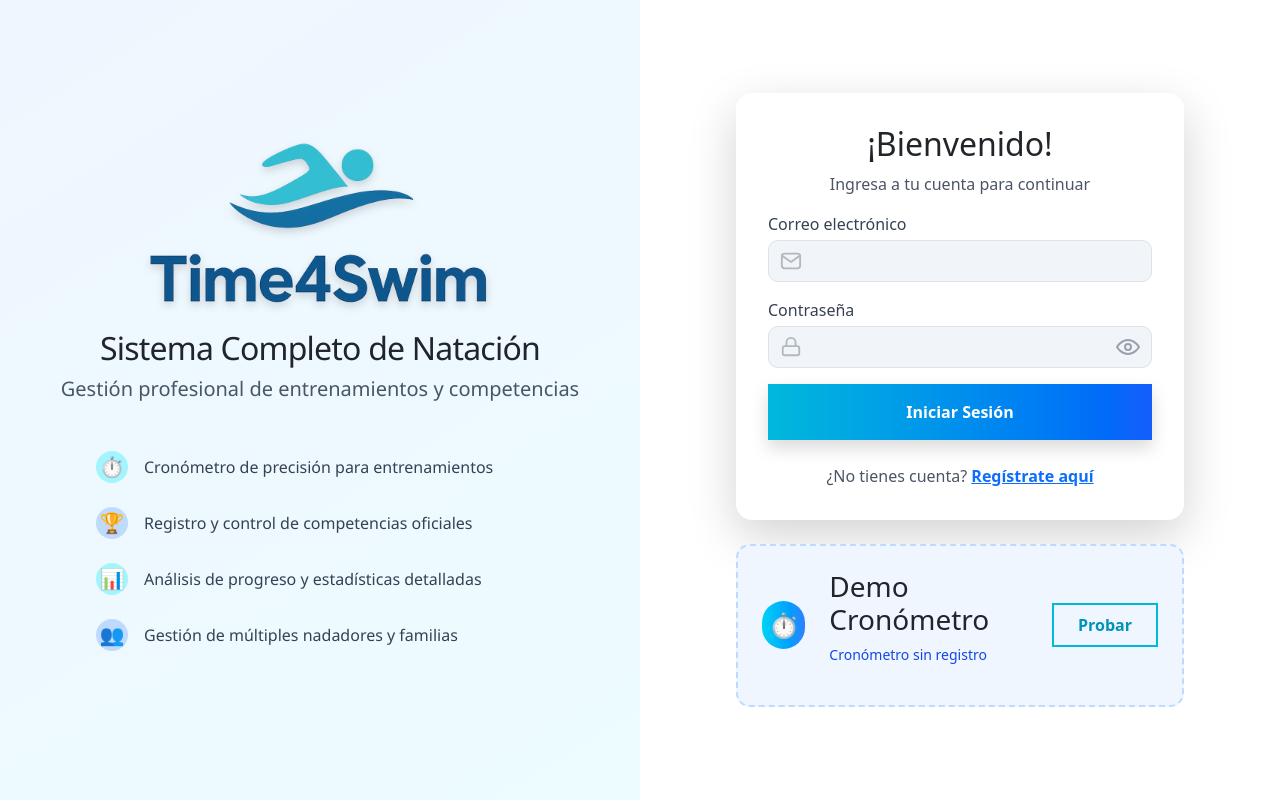
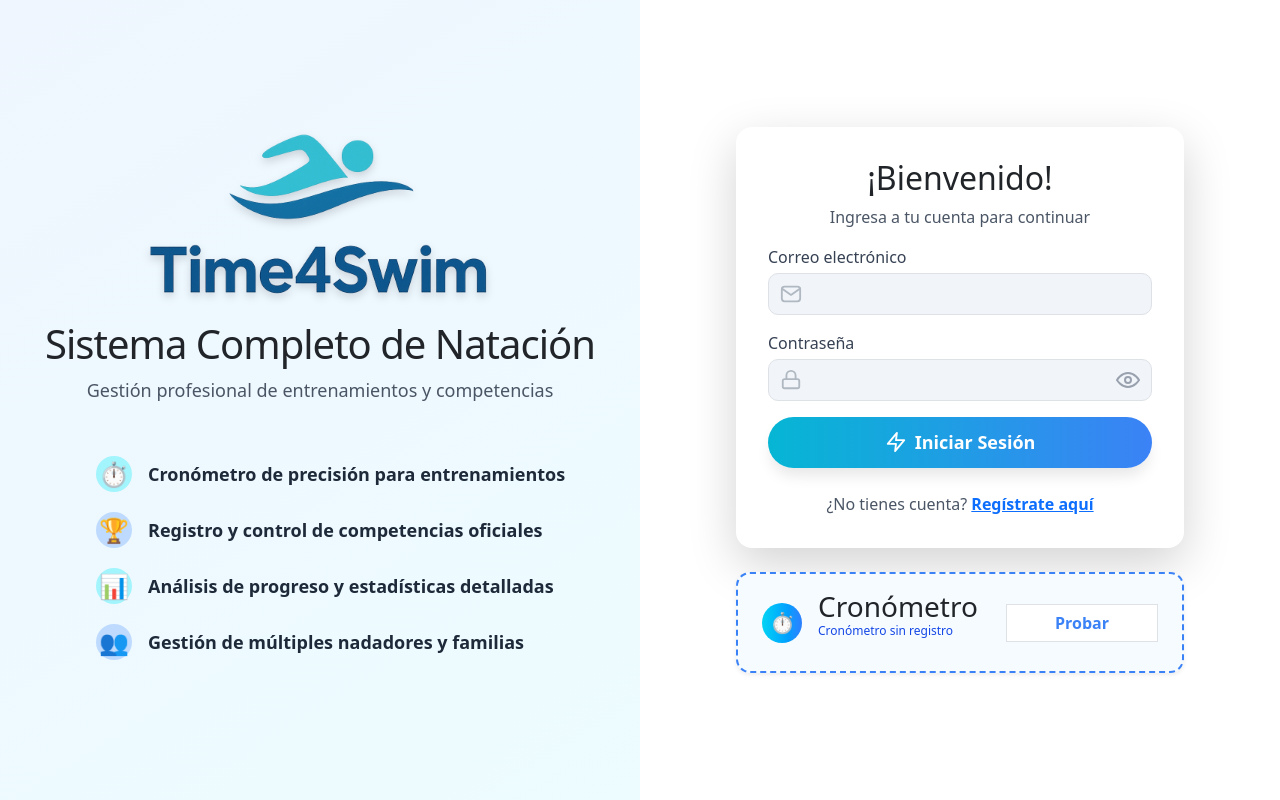
Before and after one commit to alexandercd9-gif/time4swim, a Next.js app: page /login in a window 1280 px wide. Built offline with nearby package versions, Linux system fonts and the light colour scheme.

Commit message:
Agrega dashboards básicos para parents, club, coach y swimmer

```diff
--- a/src/app/club/dashboard/page.tsx
+++ b/src/app/club/dashboard/page.tsx
@@ -1 +1,10 @@
-// ...existing code...
+export default function ClubDashboard() {
+	return (
+		<div className="min-h-screen flex items-center justify-center bg-blue-50">
+			<div className="bg-white rounded-xl shadow-lg p-8 text-center">
+				<h1 className="text-2xl font-bold text-blue-900 mb-2">Dashboard para Clubes - Time4Swim</h1>
+				<p className="text-gray-700">Bienvenido al panel de clubes. Administra nadadores, entrenadores y competencias.</p>
+			</div>
+		</div>
+	);
+}
--- /dev/null
+++ b/src/app/coach/dashboard/page.tsx
@@ -0,0 +1,10 @@
+export default function CoachDashboard() {
+  return (
+    <div className="min-h-screen flex items-center justify-center bg-blue-50">
+      <div className="bg-white rounded-xl shadow-lg p-8 text-center">
+        <h1 className="text-2xl font-bold text-blue-900 mb-2">Dashboard para Entrenadores - Time4Swim</h1>
+        <p className="text-gray-700">Bienvenido al panel de entrenadores. Gestiona entrenamientos y progreso de nadadores.</p>
+      </div>
+    </div>
+  );
+}
--- a/src/app/login/page.tsx
+++ b/src/app/login/page.tsx
@@ -1,72 +1,75 @@
 "use client";
 
 import { useState } from "react";
+import { useRouter } from "next/navigation";
 
 export default function LoginPage() {
-  // Estados para email y password
   const [email, setEmail] = useState("");
   const [password, setPassword] = useState("");
   const [showPassword, setShowPassword] = useState(false);
+  const [isLoading, setIsLoading] = useState(false);
+  const router = useRouter();
 
-  // Manejo de submit
-  const handleSubmit = (e: React.FormEvent) => {
+  const handleSubmit = async (e: React.FormEvent) => {
     e.preventDefault();
-    // Aquí irá la integración con autenticación y roles
-    alert(`Login: ${email} / ${password}`);
+    setIsLoading(true);
+
+    try {
+      // Simulación de login exitoso - Reemplazar con tu API real
+      await new Promise(resolve => setTimeout(resolve, 1000));
+
+      // Redirección inmediata al dashboard del admin
+      router.push("/admin/dashboard");
+
+    } catch (error) {
+      console.error("Error de login:", error);
+    } finally {
+      setIsLoading(false);
+    }
   };
 
   return (
     <div className="min-h-screen flex flex-col md:flex-row bg-gradient-to-br from-blue-50 to-cyan-50">
-        {/* Lado izquierdo */}
-        <div className="flex-1 flex flex-col justify-center items-center px-8 py-12">
-          {/* Solo el logo centrado, tamaño anterior */}
+      {/* Lado izquierdo solo visible en desktop */}
+      <div className="hidden md:flex flex-1 flex-col justify-center items-center px-8 py-12">
         <img
           src="/logo.png"
           alt="Logo Time4Swim"
           className="mb-4 w-56 h-auto max-w-lg md:w-72 lg:w-80 xl:w-96 drop-shadow-lg"
           style={{ objectFit: 'contain' }}
         />
-          {/* Título y subtítulo con fuente moderna y más arriba */}
-          <div className="-mt-2 mb-6 w-full flex flex-col items-center">
-            <h2 className="text-5xl md:text-7xl font-semibold font-sans tracking-tight text-blue-900 mb-2 text-center" style={{fontFamily: 'Segoe UI, Helvetica Neue, Arial, sans-serif'}}>
+        <div className="-mt-2 mb-7 w-full flex flex-col items-center">
+          <h1 className="text-[2.2rem] md:text-[2.6rem] font-bold text-blue-900 mb-2 text-center font-['Poppins','Montserrat','Segoe UI','Inter','sans-serif'] tracking-tight leading-tight">
             Sistema Completo de Natación
-            </h2>
-            <p className="text-lg md:text-xl text-gray-600 mb-4 text-center font-normal" style={{fontFamily: 'Segoe UI, Helvetica Neue, Arial, sans-serif'}}>
+          </h1>
+          <p className="text-base md:text-lg text-gray-600 mb-4 text-center font-['Inter','System UI','Segoe UI','sans-serif'] font-medium">
             Gestión profesional de entrenamientos y competencias
           </p>
         </div>
-          <ul className="space-y-6 w-full max-w-lg" style={{fontFamily: 'Segoe UI, Helvetica Neue, Arial, sans-serif'}}>
+        <ul className="space-y-5 w-full max-w-lg font-['Inter','System UI','Segoe UI','sans-serif']">
           <li className="flex items-center gap-3">
-            <span className="inline-flex items-center justify-center w-8 h-8 rounded-full bg-cyan-200 text-cyan-700 text-xl">
+            <span className="inline-flex items-center justify-center w-9 h-9 rounded-full bg-cyan-200 text-cyan-700 text-2xl">
               <span role="img" aria-label="cronómetro">⏱️</span>
             </span>
-            <span className="text-gray-700 font-medium">
-              Cronómetro de precisión para entrenamientos
-            </span>
+            <span className="text-gray-800 font-semibold text-base md:text-lg">Cronómetro de precisión para entrenamientos</span>
           </li>
           <li className="flex items-center gap-3">
-            <span className="inline-flex items-center justify-center w-8 h-8 rounded-full bg-blue-200 text-blue-700 text-xl">
+            <span className="inline-flex items-center justify-center w-9 h-9 rounded-full bg-blue-200 text-blue-700 text-2xl">
               <span role="img" aria-label="trofeo">🏆</span>
             </span>
-            <span className="text-gray-700 font-medium">
-              Registro y control de competencias oficiales
-            </span>
+            <span className="text-gray-800 font-semibold text-base md:text-lg">Registro y control de competencias oficiales</span>
           </li>
           <li className="flex items-center gap-3">
-            <span className="inline-flex items-center justify-center w-8 h-8 rounded-full bg-cyan-200 text-cyan-700 text-xl">
+            <span className="inline-flex items-center justify-center w-9 h-9 rounded-full bg-cyan-200 text-cyan-700 text-2xl">
               <span role="img" aria-label="estadísticas">📊</span>
             </span>
-            <span className="text-gray-700 font-medium">
-              Análisis de progreso y estadísticas detalladas
-            </span>
+            <span className="text-gray-800 font-semibold text-base md:text-lg">Análisis de progreso y estadísticas detalladas</span>
           </li>
           <li className="flex items-center gap-3">
-            <span className="inline-flex items-center justify-center w-8 h-8 rounded-full bg-blue-200 text-blue-700 text-xl">
+            <span className="inline-flex items-center justify-center w-9 h-9 rounded-full bg-blue-200 text-blue-700 text-2xl">
               <span role="img" aria-label="usuarios">👥</span>
             </span>
-            <span className="text-gray-700 font-medium">
-              Gestión de múltiples nadadores y familias
-            </span>
+            <span className="text-gray-800 font-semibold text-base md:text-lg">Gestión de múltiples nadadores y familias</span>
           </li>
         </ul>
       </div>
@@ -74,6 +77,15 @@ export default function LoginPage() {
       {/* Lado derecho */}
       <div className="flex-1 flex flex-col justify-center items-center px-8 py-12 bg-white">
         <div className="w-full max-w-md bg-white rounded-2xl shadow-lg p-8">
+          {/* Logo solo visible en móvil */}
+          <div className="md:hidden flex flex-col items-center mb-6">
+            <img
+              src="/logo.png"
+              alt="Logo Time4Swim"
+              className="mb-2 w-32 h-auto drop-shadow-lg"
+              style={{ objectFit: 'contain' }}
+            />
+          </div>
           <h2 className="text-2xl font-bold text-gray-900 mb-2 text-center">¡Bienvenido!</h2>
           <p className="text-gray-600 text-center mb-6">Ingresa a tu cuenta para continuar</p>
           <form className="space-y-4" onSubmit={handleSubmit}>
@@ -83,7 +95,6 @@ export default function LoginPage() {
                 Correo electrónico
               </label>
               <div className="relative">
-                {/* Icono email SVG outline moderno */}
                 <span className="absolute left-3 top-1/2 transform -translate-y-1/2 pointer-events-none">
                   <svg xmlns="http://www.w3.org/2000/svg" width="22" height="22" viewBox="0 0 24 24" fill="none" stroke="#b0b8c1" strokeWidth="2" strokeLinecap="round" strokeLinejoin="round">
                     <rect x="2" y="4" width="20" height="16" rx="3" />
@@ -98,6 +109,7 @@ export default function LoginPage() {
                   onChange={e => setEmail(e.target.value)}
                   autoComplete="email"
                   required
+                  disabled={isLoading}
                 />
               </div>
             </div>
@@ -107,7 +119,6 @@ export default function LoginPage() {
                 Contraseña
               </label>
               <div className="relative">
-                {/* Icono candado SVG outline moderno */}
                 <span className="absolute left-3 top-1/2 transform -translate-y-1/2 pointer-events-none">
                   <svg xmlns="http://www.w3.org/2000/svg" width="22" height="22" viewBox="0 0 24 24" fill="none" stroke="#b0b8c1" strokeWidth="2" strokeLinecap="round" strokeLinejoin="round">
                     <rect x="3" y="11" width="18" height="10" rx="2" />
@@ -122,8 +133,8 @@ export default function LoginPage() {
                   onChange={e => setPassword(e.target.value)}
                   autoComplete="current-password"
                   required
+                  disabled={isLoading}
                 />
-                {/* Icono ojito outline moderno */}
                 <button
                   type="button"
                   className="absolute right-3 top-1/2 transform -translate-y-1/2 text-gray-400 hover:text-blue-500 transition"
@@ -131,9 +142,9 @@ export default function LoginPage() {
                   onClick={() => setShowPassword(!showPassword)}
                   tabIndex={-1}
                   aria-label={showPassword ? "Ocultar contraseña" : "Mostrar contraseña"}
+                  disabled={isLoading}
                 >
                   {showPassword ? (
-                    // Ojito cerrado (outline)
                     <svg xmlns="http://www.w3.org/2000/svg" width="24" height="24" viewBox="0 0 24 24" fill="none" stroke="currentColor" strokeWidth="2" strokeLinecap="round" strokeLinejoin="round" className="feather feather-eye-off">
                       <path d="M17.94 17.94A10.06 10.06 0 0 1 12 19c-5 0-9.27-3.11-10.94-7.5a1.5 1.5 0 0 1 0-1c.46-1.18 1.13-2.28 1.98-3.23" />
                       <path d="M1 1l22 22" />
@@ -141,7 +152,6 @@ export default function LoginPage() {
                       <path d="M12 5c5 0 9.27 3.11 10.94 7.5a1.5 1.5 0 0 1 0 1c-.46 1.18-1.13 2.28-1.98 3.23" />
                     </svg>
                   ) : (
-                    // Ojito abierto (outline)
                     <svg xmlns="http://www.w3.org/2000/svg" width="24" height="24" viewBox="0 0 24 24" fill="none" stroke="currentColor" strokeWidth="2" strokeLinecap="round" strokeLinejoin="round" className="feather feather-eye">
                       <path d="M1 12s4-7 11-7 11 7 11 7-4 7-11 7-11-7-11-7z" />
                       <circle cx="12" cy="12" r="3" />
@@ -150,11 +160,58 @@ export default function LoginPage() {
                 </button>
               </div>
             </div>
+
+            {/* BOTÓN CON ESTILOS INLINE Y LOADING */}
             <button
               type="submit"
-              className="w-full py-3 rounded-lg bg-gradient-to-r from-cyan-500 to-blue-600 text-white font-bold text-lg shadow hover:from-cyan-600 hover:to-blue-700 transition"
+              disabled={isLoading}
+              style={{
+                borderRadius: '9999px',
+                border: 'none',
+                background: 'linear-gradient(to right, #06b6d4, #3b82f6)',
+                width: '100%',
+                display: 'flex',
+                alignItems: 'center',
+                justifyContent: 'center',
+                gap: '8px',
+                padding: '12px 16px',
+                color: 'white',
+                fontWeight: '600',
+                fontSize: '18px',
+                boxShadow: '0 10px 15px -3px rgba(0, 0, 0, 0.1)',
+                transition: 'all 0.2s ease',
+                opacity: isLoading ? 0.7 : 1,
+                cursor: isLoading ? 'not-allowed' : 'pointer'
+              }}
+              onMouseOver={(e) => {
+                if (!isLoading) {
+                  e.currentTarget.style.background = 'linear-gradient(to right, #0891b2, #1d4ed8)';
+                }
+              }}
+              onMouseOut={(e) => {
+                if (!isLoading) {
+                  e.currentTarget.style.background = 'linear-gradient(to right, #06b6d4, #3b82f6)';
+                }
+              }}
             >
+              {isLoading ? (
+                <>
+                  <svg className="animate-spin h-5 w-5 text-white" xmlns="http://www.w3.org/2000/svg" fill="none" viewBox="0 0 24 24">
+                    <circle className="opacity-25" cx="12" cy="12" r="10" stroke="currentColor" strokeWidth="4"></circle>
+                    <path className="opacity-75" fill="currentColor" d="M4 12a8 8 0 018-8V0C5.373 0 0 5.373 0 12h4zm2 5.291A7.962 7.962 0 014 12H0c0 3.042 1.135 5.824 3 7.938l3-2.647z"></path>
+                  </svg>
+                  Procesando...
+                </>
+              ) : (
+                <>
+                  <span style={{ display: 'inline-flex', alignItems: 'center', justifyContent: 'center', fontSize: '20px' }}>
+                    <svg xmlns="http://www.w3.org/2000/svg" width="22" height="22" viewBox="0 0 24 24" fill="none" stroke="currentColor" strokeWidth="2" strokeLinecap="round" strokeLinejoin="round">
+                      <polygon points="13 2 3 14 12 14 11 22 21 10 12 10 13 2" />
+                    </svg>
+                  </span>
                   Iniciar Sesión
+                </>
+              )}
             </button>
           </form>
           <div className="text-center mt-4">
@@ -163,19 +220,17 @@ export default function LoginPage() {
           </div>
         </div>
         {/* Demo Cronómetro */}
-        <div className="w-full max-w-md mt-6 border-2 border-dashed border-blue-200 rounded-xl bg-blue-50 p-6 flex items-center justify-between">
-          <div className="flex items-center gap-4">
-            <span className="inline-flex items-center justify-center w-12 h-12 rounded-full bg-gradient-to-r from-cyan-400 to-blue-500 text-white text-2xl">
+        <div className="w-full max-w-md mt-6 bg-[#f6fbff] border-2 border-dashed border-[#3b82f6] rounded-xl flex items-center px-4 py-3 gap-3 shadow-sm">
+          <span className="inline-flex items-center justify-center w-10 h-10 rounded-full bg-gradient-to-r from-cyan-400 to-blue-500 text-white text-xl">
             <span role="img" aria-label="cronómetro">⏱️</span>
           </span>
-            <div>
-              <h3 className="text-base font-bold text-blue-900">Demo Cronómetro</h3>
-              <p className="text-blue-700 text-sm">Cronómetro sin registro</p>
-            </div>
+          <div className="flex-1 min-w-0">
+            <h3 className="text-base font-semibold text-blue-900 mb-0">Cronómetro</h3>
+            <p className="text-blue-700 text-xs">Cronómetro sin registro</p>
           </div>
           <button
             type="button"
-            className="px-6 py-2 rounded-lg border-2 border-cyan-500 text-cyan-600 font-semibold hover:bg-gradient-to-r hover:from-cyan-500 hover:to-blue-600 hover:text-white transition"
+            className="px-5 py-1.5 rounded-lg border border-[#3b82f6] text-[#3b82f6] font-semibold bg-white hover:bg-blue-50 hover:text-blue-700 transition text-sm"
             onClick={() => alert('Demo Cronómetro')}
           >
             Probar
--- a/src/app/page.tsx
+++ b/src/app/page.tsx
@@ -1,7 +1,12 @@
+import { redirect } from "next/navigation";
+
 // import ModernLoginForm from "@/components/modern-login-form";
 import { LogoDisplay } from "@/components/logo-display";
 
 export default function Home() {
+  redirect("/login");
+  return null;
+
   return (
     <main className="min-h-screen bg-white">
       <div className="flex min-h-screen">
--- a/src/app/parents/dashboard/page.tsx
+++ b/src/app/parents/dashboard/page.tsx
@@ -1 +1,10 @@
-// ...existing code...
+export default function ParentsDashboard() {
+	return (
+		<div className="min-h-screen flex items-center justify-center bg-blue-50">
+			<div className="bg-white rounded-xl shadow-lg p-8 text-center">
+				<h1 className="text-2xl font-bold text-blue-900 mb-2">Dashboard para Padres - Time4Swim</h1>
+				<p className="text-gray-700">Bienvenido al panel de padres. Aquí podrás gestionar la información de tus hijos y familia.</p>
+			</div>
+		</div>
+	);
+}
--- /dev/null
+++ b/src/app/swimmer/dashboard/page.tsx
@@ -0,0 +1,10 @@
+export default function SwimmerDashboard() {
+  return (
+    <div className="min-h-screen flex items-center justify-center bg-blue-50">
+      <div className="bg-white rounded-xl shadow-lg p-8 text-center">
+        <h1 className="text-2xl font-bold text-blue-900 mb-2">Dashboard para Nadadores - Time4Swim</h1>
+        <p className="text-gray-700">Bienvenido al panel de nadadores. Consulta tus entrenamientos y competencias.</p>
+      </div>
+    </div>
+  );
+}
```
Lines whose indentation alone changed are shown as unchanged.
